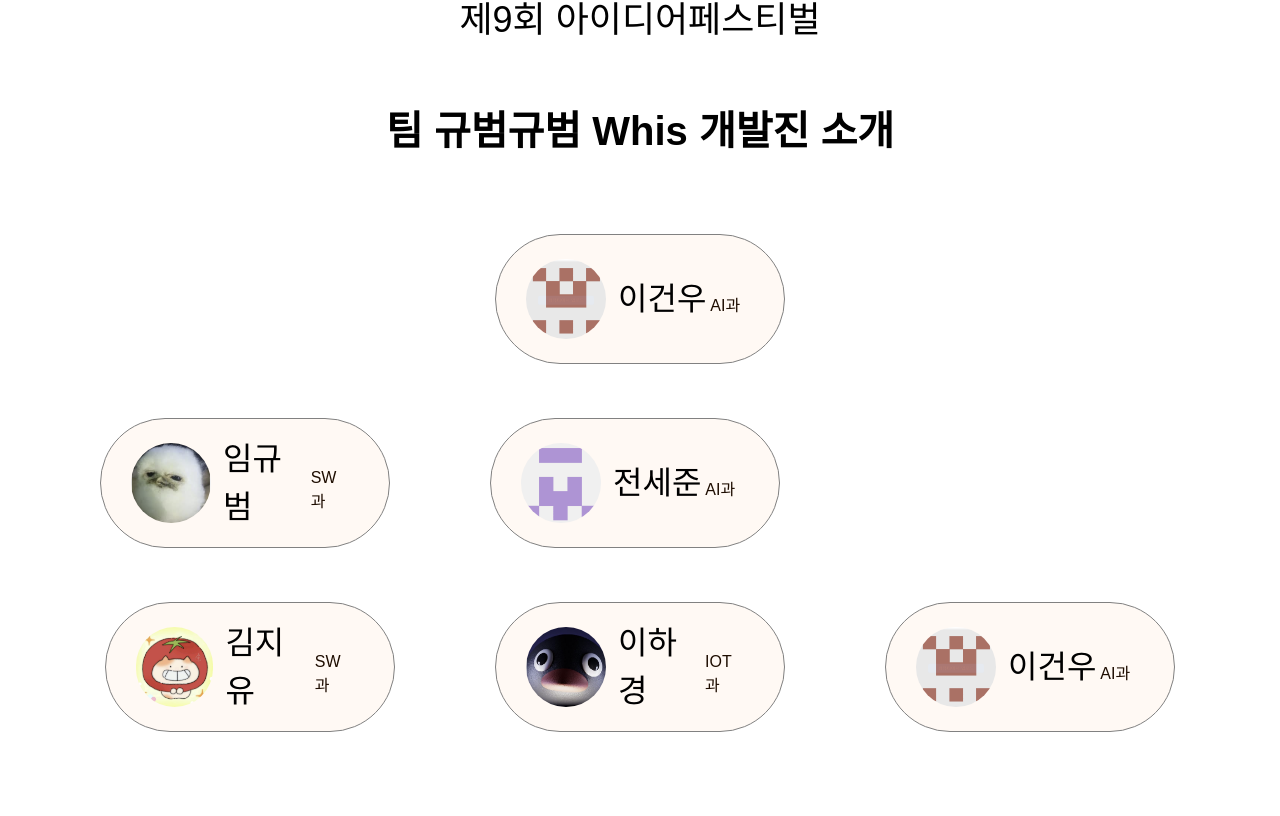
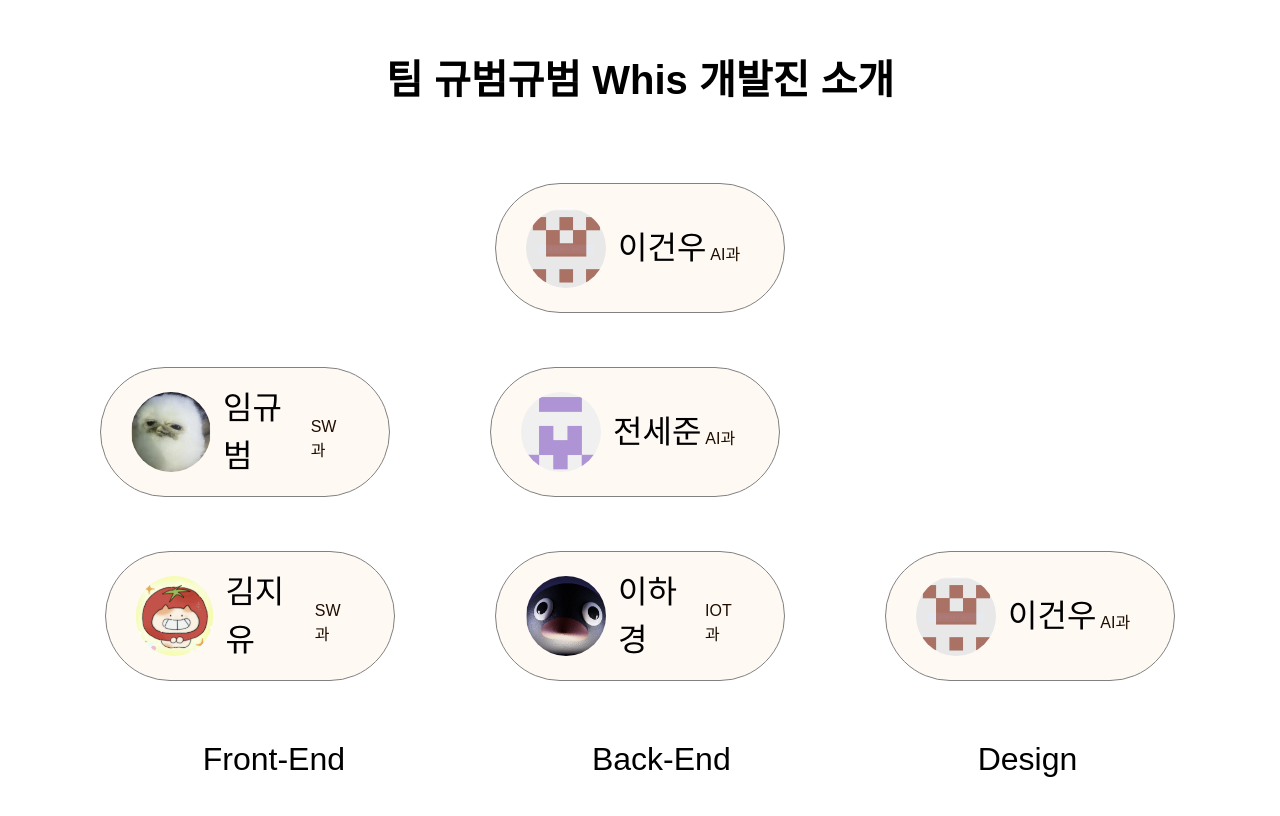
Before and after one commit to gubumgubum/WHIS-front, a React (Create React App) app: page /about in a window 1280 px wide. Shown: the part 4348-5164 px from the top of the page. Built offline with nearby package versions, Linux system fonts and the light colour scheme; the HTML template or start-up script is replaced by a standard one.

Commit message:
fix: 전공 추가

```diff
--- a/src/components/about/section5.jsx
+++ b/src/components/about/section5.jsx
@@ -58,6 +58,11 @@ export default function Section5() {
             and="AI과"
           />
         </div>
+        <div className="flex items-center justify-center gap-[247px] font-medium text-[32px]">
+          <p>Front-End</p>
+          <p>Back-End</p>
+          <p>Design</p>
+        </div>
       </div>
     </div>
   );
```
